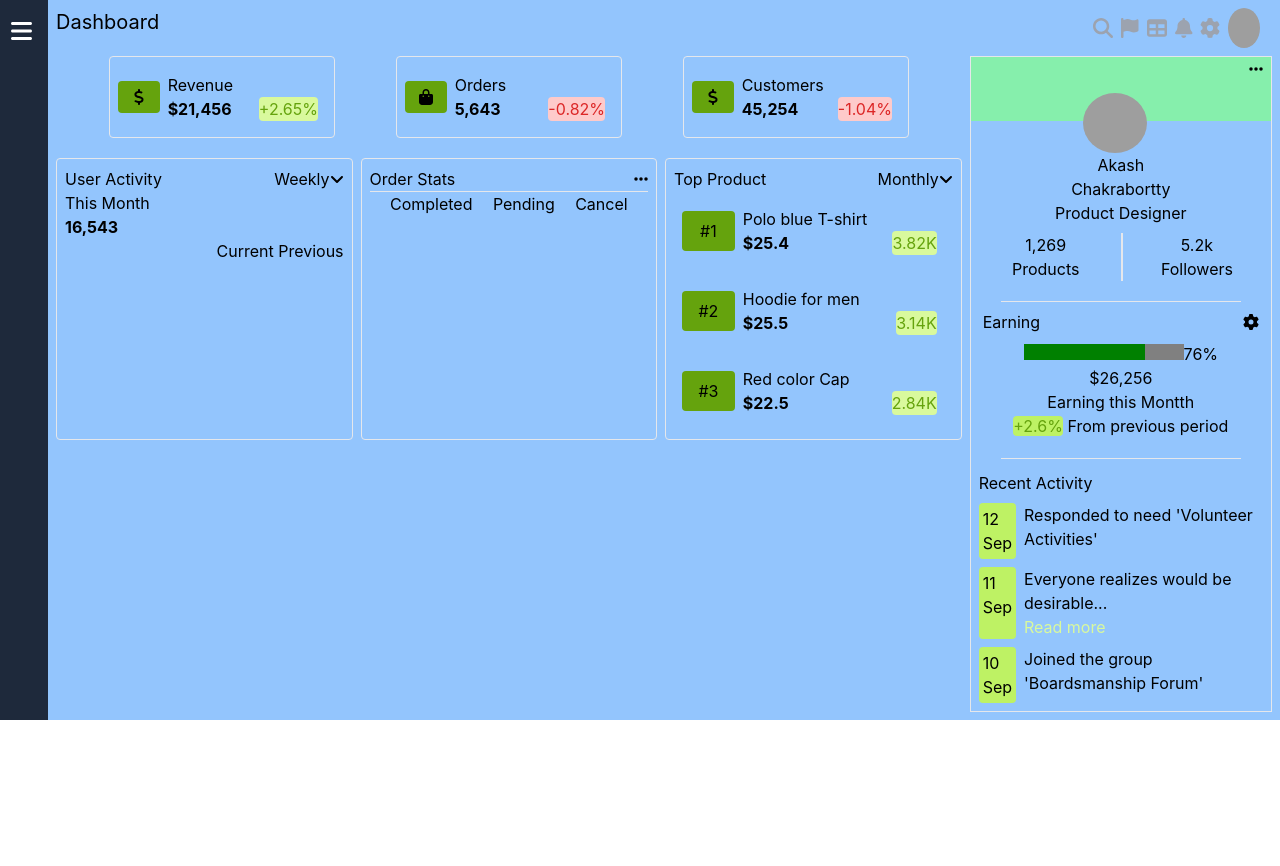
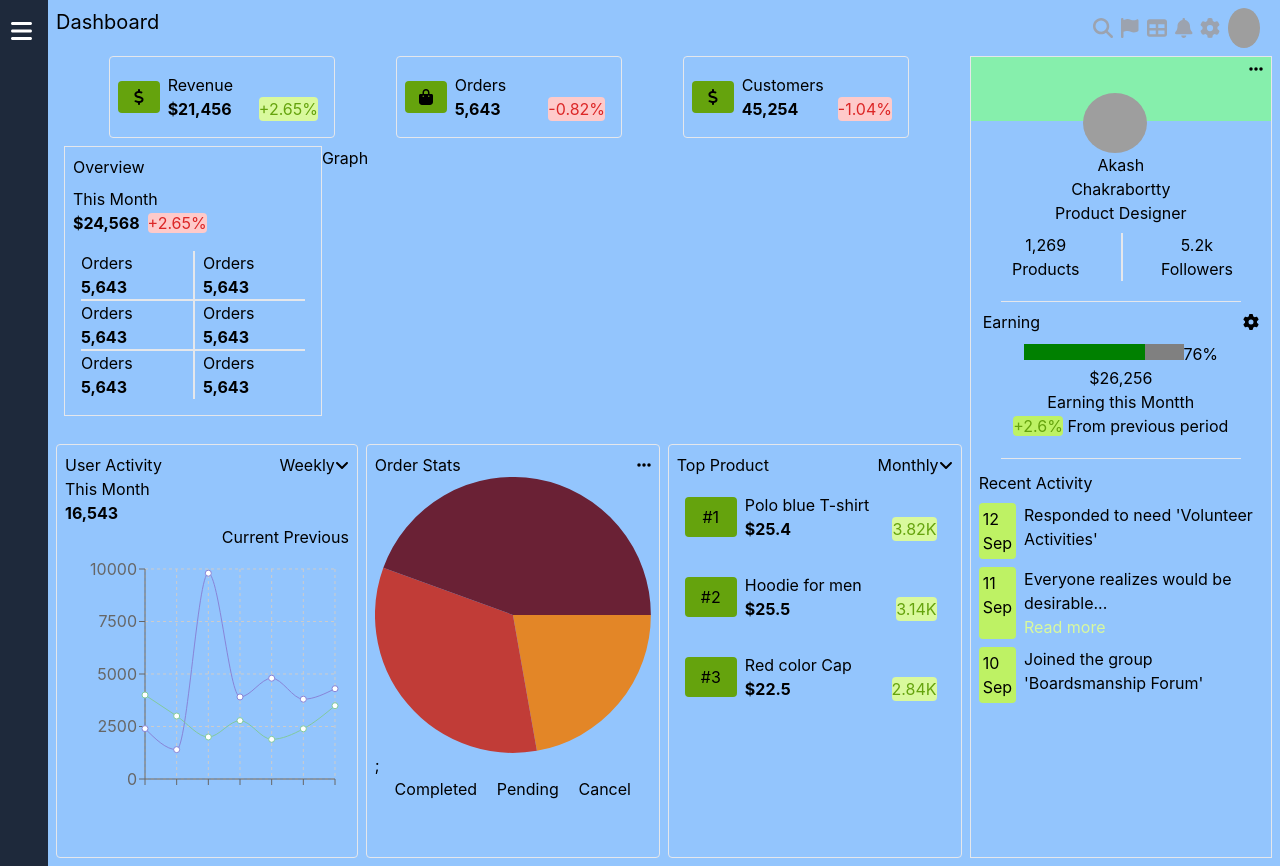
Before and after one commit to AkashChakrabortty/DashBoard, a React (Create React App) app: page / in a window 1280 px wide. Before the commit the page ends 800 px from the top, so only its background shows below. Built offline with nearby package versions, Linux system fonts and the light colour scheme; grey boxes are pictures that could not be loaded.

Commit message:
double line chart

```diff
--- a/package.json
+++ b/package.json
@@ -11,8 +11,10 @@
     "@testing-library/user-event": "^13.5.0",
     "react": "^18.2.0",
     "react-dom": "^18.2.0",
+    "react-minimal-pie-chart": "^8.4.0",
     "react-router-dom": "^6.6.2",
     "react-scripts": "5.0.1",
+    "recharts": "^2.3.2",
     "web-vitals": "^2.1.4"
   },
   "scripts": {
--- /dev/null
+++ b/src/components/DoubleLineChart/DoubleLineChart.jsx
@@ -0,0 +1,96 @@
+import React, { FunctionComponent } from "react";
+import {
+    CartesianGrid, Line, LineChart, Tooltip, XAxis,
+    YAxis
+} from "recharts";
+
+
+const data = [
+  {
+    uv: 4000,
+    pv: 2400,
+    amt: 2400
+  },
+  {
+    uv: 3000,
+    pv: 1398,
+    amt: 2210
+  },
+  {
+    uv: 2000,
+    pv: 9800,
+    amt: 2290
+  },
+  {
+    uv: 2780,
+    pv: 3908,
+    amt: 2000
+  },
+  {
+    uv: 1890,
+    pv: 4800,
+    amt: 2181
+  },
+  {
+    uv: 2390,
+    pv: 3800,
+    amt: 2500
+  },
+  {
+    uv: 3490,
+    pv: 4300,
+    amt: 2100
+  }
+];
+
+const CustomizedLabel: FunctionComponent<any> = (props: any) => {
+  const { x, y, stroke, value } = props;
+
+  return (
+    <text x={x} y={y} dy={-4} fill={stroke} fontSize={10} textAnchor="middle">
+      {value}
+    </text>
+  );
+};
+
+const CustomizedAxisTick: FunctionComponent<any> = (props: any) => {
+  const { x, y, payload } = props;
+
+  return (
+    <g transform={`translate(${x},${y})`}>
+      <text
+        x={0}
+        y={0}
+        dy={16}
+        textAnchor="end"
+        fill="#666"
+        transform="rotate(-35)"
+      >
+        {payload.value}
+      </text>
+    </g>
+  );
+};
+
+export default function DoubleLineChart() {
+  return (
+    <LineChart
+      width={300}
+      height={300}
+      data={data}
+      margin={{
+        top: 20,
+        right: 30,
+        left: 20,
+        bottom: 10,
+      }}
+    >
+      <CartesianGrid strokeDasharray="3 3" />
+      <XAxis dataKey="name" height={60} tick={<CustomizedAxisTick />} />
+      <YAxis />
+      <Tooltip />
+      <Line type="monotone" dataKey="pv" stroke="#8884d8"></Line>
+      <Line type="monotone" dataKey="uv" stroke="#82ca9d" />
+    </LineChart>
+  );
+}
--- /dev/null
+++ b/src/components/Graph/Graph.jsx
@@ -0,0 +1,7 @@
+import React from 'react';
+
+const Graph = () => {
+    return <div className='w-full'>Graph</div>;
+};
+
+export default Graph;
--- a/src/components/LeftDash/LeftDash.jsx
+++ b/src/components/LeftDash/LeftDash.jsx
@@ -2,10 +2,12 @@
 import React from 'react';
 import LeftDashFooter from '../LeftDashFooter/LeftDashFooter';
 import LeftDashHeader from '../LeftDashHeader/LeftDashHeader';
+import LeftDashMiddle from '../LeftDashMiddle/LeftDashMiddle';
 const LeftDash = () => {
     return (
       <div className="w-full">
        <LeftDashHeader></LeftDashHeader>
+       <LeftDashMiddle></LeftDashMiddle>
        <LeftDashFooter></LeftDashFooter>
       </div>
     );
--- a/src/components/LeftDashFooter/LeftDashFooter.jsx
+++ b/src/components/LeftDashFooter/LeftDashFooter.jsx
@@ -1,6 +1,8 @@
 import { faAngleDown, faEllipsis } from "@fortawesome/free-solid-svg-icons";
 import { FontAwesomeIcon } from "@fortawesome/react-fontawesome";
 import React from 'react';
+import { PieChart } from "react-minimal-pie-chart";
+import DoubleLineChart from "../DoubleLineChart/DoubleLineChart";
 const LeftDashFooter = () => {
     return (
       <div className="flex gap-2 mt-5 w-full">
@@ -16,6 +18,9 @@ const LeftDashFooter = () => {
             This Month <br /> <span className="font-bold">16,543</span>
           </p>
           <p className="text-right">Current Previous</p>
+          <div className="w-full overflow-x">
+            <DoubleLineChart></DoubleLineChart>
+          </div>
         </div>
 
         <div className="middle w-4/12 border rounded p-2">
@@ -25,7 +30,16 @@ const LeftDashFooter = () => {
               <FontAwesomeIcon icon={faEllipsis} />
             </div>
           </div>
-          <hr />
+          <div className="chart">
+            <PieChart
+              data={[
+                { title: "One", value: 10, color: "#E38627" },
+                { title: "Two", value: 15, color: "#C13C37" },
+                { title: "Three", value: 20, color: "#6A2135" },
+              ]}
+            />
+            ;
+          </div>
           <div className="flex justify-evenly">
             <div className="completed">Completed</div>
             <div className="pending">Pending</div>
@@ -104,7 +118,6 @@ const LeftDashFooter = () => {
               </div>
             </div>
           </div>
-
         </div>
       </div>
     );
--- /dev/null
+++ b/src/components/LeftDashMiddle/LeftDashMiddle.jsx
@@ -0,0 +1,13 @@
+import React from 'react';
+import Graph from '../Graph/Graph';
+import Overview from '../Overview/Overview';
+const LeftDashMiddle = () => {
+    return (
+        <div className='flex p-2'>
+            <Overview></Overview>
+            <Graph></Graph>
+        </div>
+    );
+};
+
+export default LeftDashMiddle;
--- /dev/null
+++ b/src/components/Overview/Overview.jsx
@@ -0,0 +1,56 @@
+import React from 'react';
+
+const Overview = () => {
+    return (
+      <div className="w-2/5 border p-2">
+        <h6>Overview</h6>
+        <div className="w-full flex justify-between">
+          <div className="my-2">
+            <p>
+              <span>This Month</span> <br />
+              <p>
+                <span className="font-bold">$24,568</span>
+                <span className="bg-red-200 text-red-600 rounded ml-2">
+                  +2.65%
+                </span>
+              </p>
+            </p>
+          </div>
+        </div>
+        <div className="grid-section p-2">
+          <div className="row1 flex border-b-2  divide-x-2">
+            <div className="left w-1/2">
+              <span>Orders</span> <br />
+              <span className="font-bold">5,643</span>
+            </div>
+            <div className="right  w-1/2">
+              <span className="ml-2">Orders</span> <br />
+              <span className="font-bold ml-2">5,643</span>
+            </div>
+          </div>
+          <div className="row2 flex border-b-2  divide-x-2">
+            <div className="left w-1/2">
+              <span>Orders</span> <br />
+              <span className="font-bold">5,643</span>
+            </div>
+            <div className="right  w-1/2">
+              <span className="ml-2">Orders</span> <br />
+              <span className="font-bold ml-2">5,643</span>
+            </div>
+          </div>
+          <div className="row3 flex  divide-x-2">
+            <div className="left w-1/2">
+              <span>Orders</span> <br />
+              <span className="font-bold">5,643</span>
+            </div>
+            <div className="right  w-1/2">
+              <span className="ml-2">Orders</span> <br />
+              <span className="font-bold ml-2">5,643</span>
+            </div>
+          </div>
+        </div>
+      </div>
+    );
+};
+
+export default Overview;
```
Also changed, not shown: 1 other file (tests, documents, lock files or other folders).
